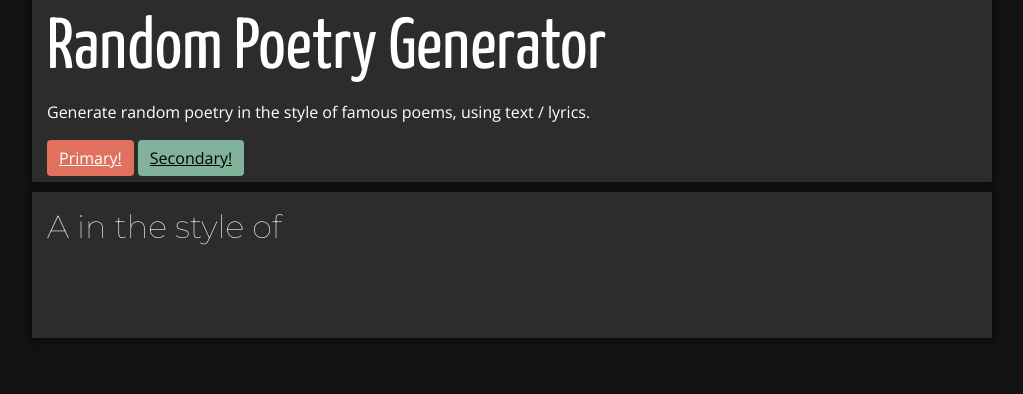
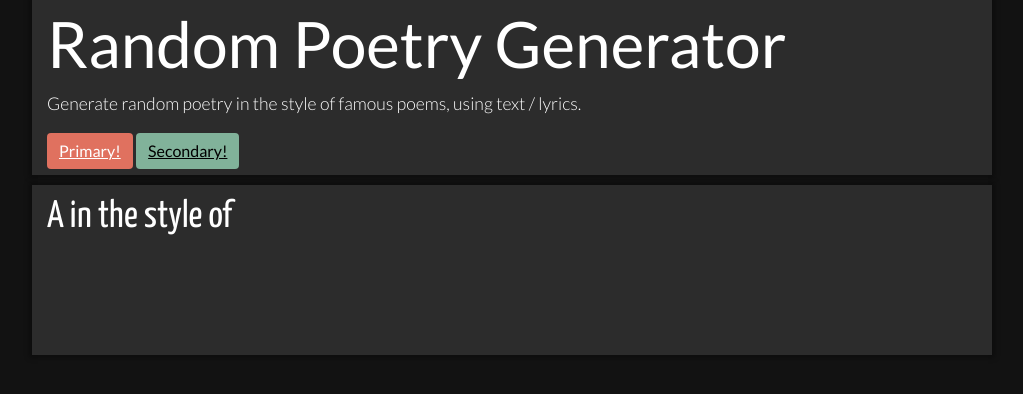
Before and after one commit to bjrnwnklr/random-poetry, a Flask app: template app/templates/generate.html in a window 1280 px wide. Shown: the top 394 px of the page, without its empty margins (128-1151 px from the left). Run offline with Flask 2, Linux system fonts and the light colour scheme; the template is opened without the code that fills it, so the values that code supplies are empty; parts of the project's set-up code (start-up, migrations or seed data) failed here and were passed over.

Commit message:
font issues fixed

```diff
--- a/app/static/style.css
+++ b/app/static/style.css
@@ -14,12 +14,13 @@
 }
 
 body {
-    font-family: 'Open Sans', sans-serif;
-    font-weight: 200;
+    font-family: 'Lato', sans-serif;
+    font-weight: 300;
     -webkit-font-smoothing: antialiased;
     background: var(--background-color);
     color: #ffffff;
     line-height: 1.5;
+    font-size: 1.1rem;
 }
 
 p {
@@ -28,8 +29,8 @@
 }
 
 h1 {
-    font-family: 'Yanone Kaffeesatz', sans-serif;
-    font-size: 4.5rem;
+    font-family: 'Lato', sans-serif;
+    font-size: 4rem;
     font-weight: 400;
     line-height: 1.2;
     margin-bottom: 0.5rem;
@@ -70,21 +71,20 @@
 }
 
 .poemheader {
-    font-family: 'Montserrat', sans-serif;
-    font-size: 2rem;
-    font-weight: 100;
+    font-family: 'Yanone Kaffeesatz', sans-serif;
+    font-size: 2.4rem;
+    font-weight: 400;
     line-height: 1.4;
 }
 
 .poemaccent {
-    font-size: 2.4rem;
-    font-weight: 200;
+
 }
 
 .poemtext {
-    font-family: 'Lato', sans-serif;
-    font-size: 1rem;
-    font-weight: 100;
+    font-family: 'Yanone Kaffeesatz', sans-serif;
+    font-size: 1.5rem;
+    font-weight: 200;
     line-height: 1.5;
     white-space: pre-line;
 }
--- a/app/templates/generate.html
+++ b/app/templates/generate.html
@@ -5,7 +5,7 @@
     <meta http-equiv="X-UA-Compatible" content="IE=edge">
     <meta name="viewport" content="width=device-width, initial-scale=1.0">
     <link rel="preconnect" href="https://fonts.gstatic.com">
-    <link href="https://fonts.googleapis.com/css2?family=Open+Sans&family=Yanone+Kaffeesatz:200,400&family=Lato:100&family=Montserrat:100&display=swap" rel="stylesheet">
+    <link href="https://fonts.googleapis.com/css2?family=Open+Sans:wght@200&family=Yanone+Kaffeesatz:wght@200;400&family=Lato:wght@100;300;400;700&display=swap" rel="stylesheet">
     <link rel="stylesheet" href="static/style.css" />
     <title>A {{ poemstyle }} in the style of {{ textcorpus }}</title>
 </head>
```
